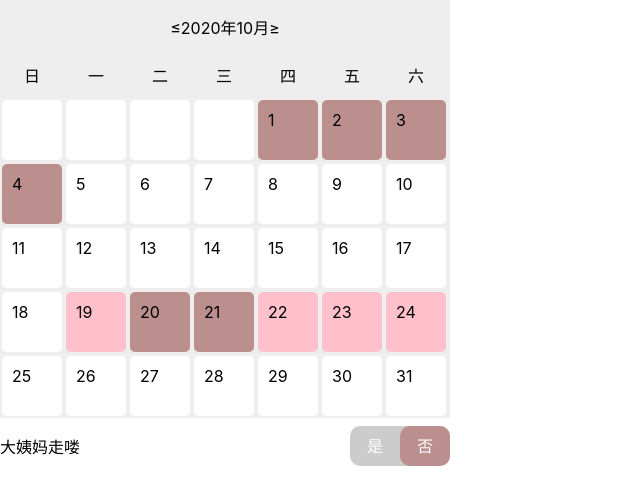
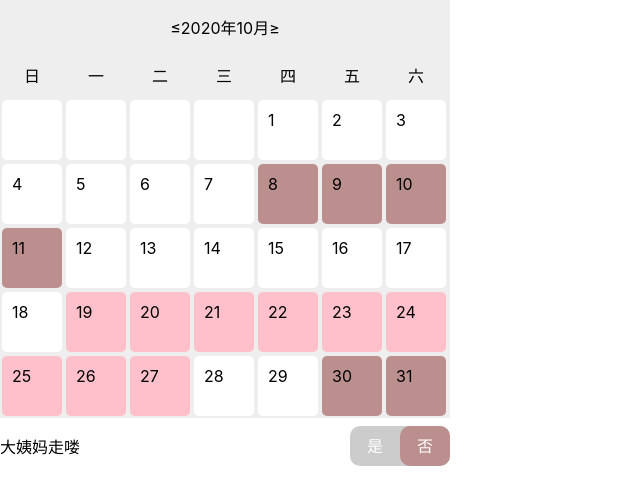
Before and after one commit to unnKoel/date-for-aunt, a React (Create React App) app: page / in a window 1280 px wide. Shown: the top 504 px of the page, without its empty margins (0-640 px from the left). Built offline with nearby package versions, Linux system fonts and the light colour scheme.

Commit message:
modify to period section to decrease size

```diff
--- a/src/App.js
+++ b/src/App.js
@@ -1,12 +1,13 @@
-import React, { useCallback, useEffect, useState } from "react";
+import React, { useCallback, useEffect } from "react";
 import data from "./mock";
 import "./App.css";
 import Switch from "./components/switch";
+import usePersistedState from "./use-persisted-state";
 import { getDayNumbers, getDaysBetween } from "./utils";
 import AuntCalender from "./components/aunt-calender";
 
 function App() {
-  const [periods, setPeriods] = useState([]);
+  const [periods, setPeriods] = usePersistedState([], "periods");
 
   const filterRecords = () => {
     const records = [];
@@ -40,7 +41,7 @@ function App() {
           new Date(next.year, next.month - 1, next.day)
         ) === 1
       ) {
-        period.push(prev);
+        !period.length && period.push(prev);
         j++;
         prev = records[j];
         next = records[j + 1];
@@ -56,8 +57,9 @@ function App() {
   const getPeriods = useCallback(() => {
     const records = filterRecords();
     const periods = createSection(records);
-    setPeriods(periods.map((period) => ({ className: "red", group: period })));
-  }, []);
+    setPeriods(periods);
+    // setPeriods(periods.map((period) => ({ className: "red", group: period })));
+  }, [setPeriods]);
 
   useEffect(() => {
     getPeriods();
--- a/src/components/aunt-calender.js
+++ b/src/components/aunt-calender.js
@@ -20,10 +20,27 @@ const todayDate = today.getDate();
 const AuntCalender = ({
   duration = 5,
   cycle = 28,
-  periods,
+  periods: fperiods,
   onDaySelect,
   onMonthChange = () => {},
 }) => {
+  const periods = useMemo(
+    () =>
+      fperiods.map((period) => {
+        return {
+          className: "red",
+          group:
+            period.length === 2
+              ? getDiffDate(
+                  new Date(period[0].year, period[0].month, period[0].day),
+                  new Date(period[1].year, period[1].month, period[1].day)
+                )
+              : period,
+        };
+      }),
+    [fperiods]
+  );
+
   const [allPeriods, setAllPeriods] = useState([]);
   const lastPeriod = periods.length ? periods[periods.length - 1].group : [];
 
--- a/src/components/calendar.js
+++ b/src/components/calendar.js
@@ -142,7 +142,7 @@ const CalenderBody = ({
 
   const handleDayClick = (no) => (e) => {
     if (no) {
-      onDaySelect(no);
+      onDaySelect({ year, month, day: no });
     }
   };
 
--- /dev/null
+++ b/src/use-persisted-state.js
@@ -0,0 +1,15 @@
+import React, { useEffect } from "react";
+
+const usePersistedState = (defaultValue, key) => {
+  const [state, setState] = React.useState(
+    () => JSON.parse(localStorage.getItem(key)) || defaultValue
+  );
+
+  useEffect(() => {
+    localStorage.setItem(key, JSON.stringify(state));
+  }, [key, state]);
+
+  return [state, setState];
+};
+
+export default usePersistedState;
```
